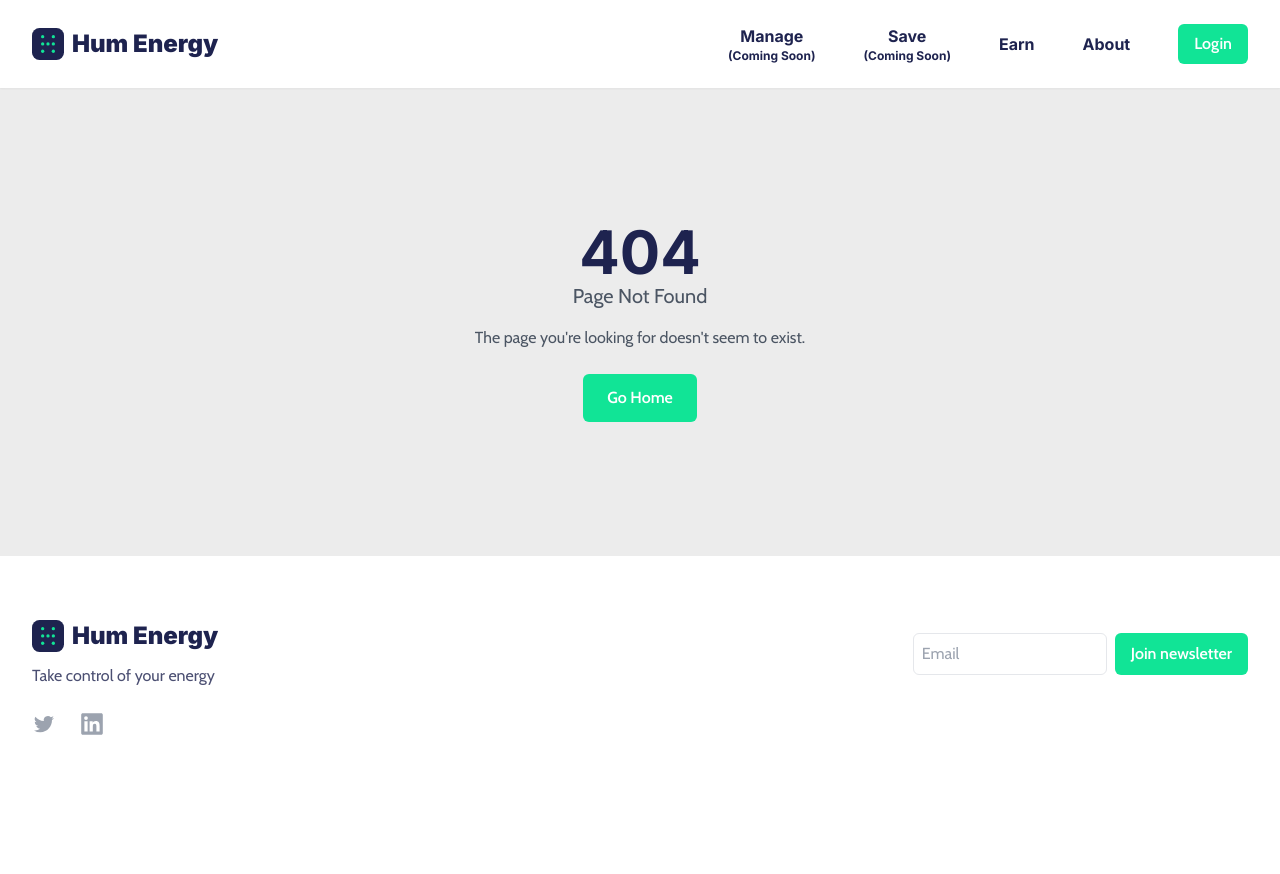
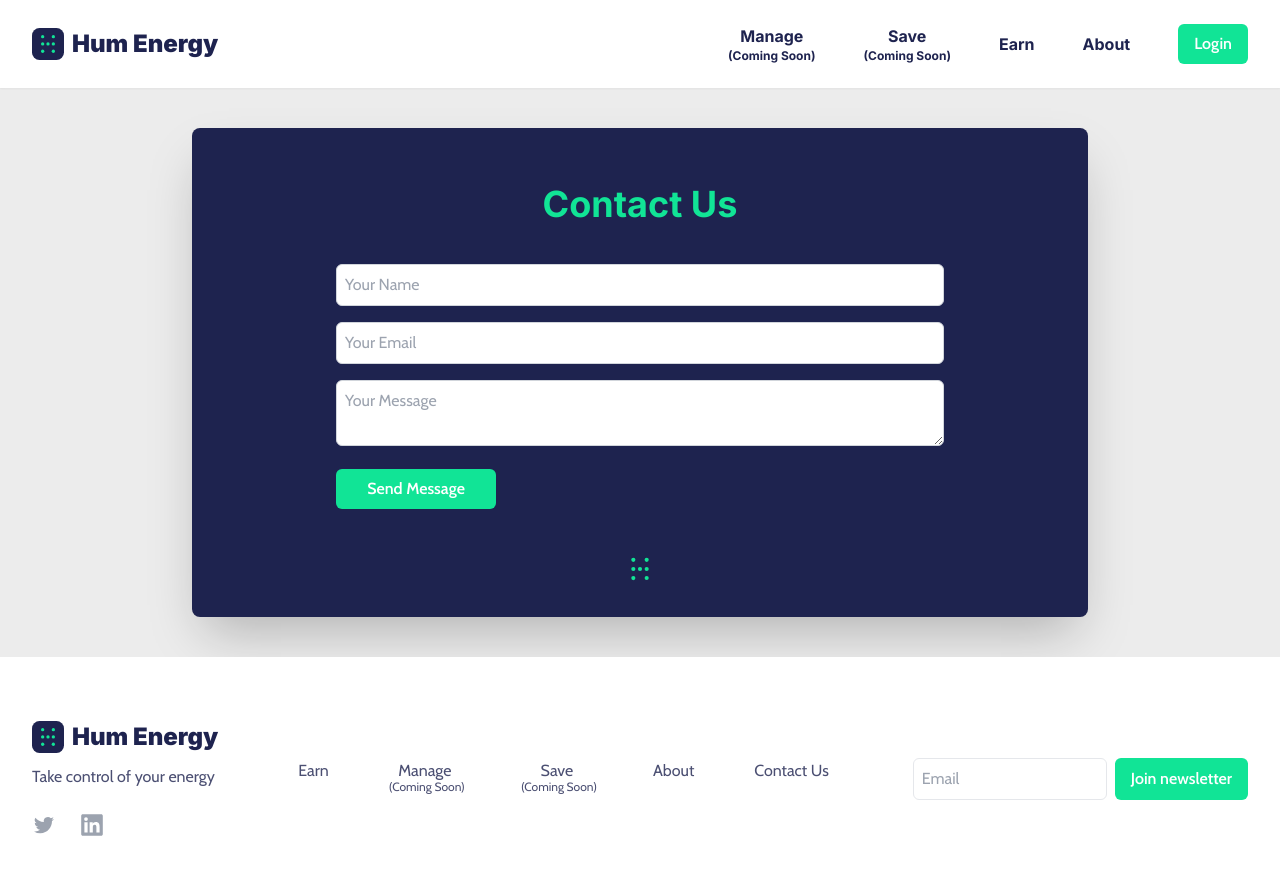
Before and after one commit to JamesDLamming/humenergy-web, a Next.js app: page /contact in a window 1280 px wide. Before the commit this address had no page. Shown: the top 874 px of the page. Before the commit the page ends 800 px from the top, so only its background shows below. Built offline with nearby package versions, Linux system fonts and the light colour scheme.

Commit message:
footer and contact us

```diff
--- /dev/null
+++ b/components/ContactForm.js
@@ -0,0 +1,142 @@
+import React, { useState } from 'react';
+import DefaultButton from './DefaultButton';
+
+const ContactForm = () => {
+  const [formData, setFormData] = useState({
+    name: '',
+    email: '',
+    message: '',
+  });
+
+  const [errors, setErrors] = useState({});
+
+  const [isSubmitted, setIsSubmitted] = useState(false);
+  const [isLoading, setLoading] = useState(false);
+
+  const handleChange = (e) => {
+    setFormData({ ...formData, [e.target.name]: e.target.value });
+    setIsSubmitted(false);
+    setLoading(false);
+    if (errors[e.target.name]) {
+      setErrors((prevErrors) => ({
+        ...prevErrors,
+        [e.target.name]: null,
+      }));
+    }
+  };
+
+  const validateForm = () => {
+    let isValid = true;
+    let errors = {};
+
+    if (!formData.name.trim()) {
+      errors.name = 'Name is required';
+      isValid = false;
+    }
+
+    if (!formData.email.trim()) {
+      errors.email = 'Email is required';
+      isValid = false;
+    } else if (!/\S+@\S+\.\S+/.test(formData.email)) {
+      errors.email = 'Email is invalid';
+      isValid = false;
+    }
+    if (!formData.message.trim()) {
+      errors.message = 'Message is required';
+      isValid = false;
+    }
+
+    setErrors(errors);
+    return isValid;
+  };
+
+  const handleSubmit = (e) => {
+    e.preventDefault();
+    setLoading(true);
+    if (!validateForm()) {
+      console.log('Validation Failed', errors);
+      setLoading(false);
+      return;
+    }
+    fetch(
+      `${process.env.NEXT_PUBLIC_BASE_API_URL}/api/send-contact-form-email`,
+      {
+        method: 'POST',
+        headers: {
+          'Content-Type': 'application/json',
+        },
+        body: JSON.stringify(formData),
+      }
+    )
+      .then((response) => response.text())
+      .then((data) => {
+        console.log('Success:', data);
+        setLoading(false);
+
+        setIsSubmitted(true);
+      })
+      .catch((error) => {
+        console.error('Error:', error);
+        setLoading(false);
+        setIsSubmitted(false);
+      });
+  };
+
+  return (
+    <form onSubmit={handleSubmit} noValidate className="space-y-4 text-main">
+      <div>
+        <input
+          type="text"
+          name="name"
+          value={formData.name}
+          onChange={handleChange}
+          placeholder="Your Name"
+          className={`p-2 border border-gray-300 rounded-md w-full ${
+            errors.firstName ? 'border-red-500' : ''
+          }`}
+          required
+        />
+        {errors.name && <p className="text-red-500 mt-2">{errors.name}</p>}
+      </div>
+      <div>
+        <input
+          type="email"
+          name="email"
+          value={formData.email}
+          onChange={handleChange}
+          placeholder="Your Email"
+          className={`p-2 border border-gray-300 rounded-md w-full ${
+            errors.email ? 'border-red-500' : ''
+          }`}
+          required
+        />
+        {errors.email && <p className="text-red-500 mt-2">{errors.email}</p>}
+      </div>
+      <div>
+        <textarea
+          name="message"
+          value={formData.message}
+          onChange={handleChange}
+          placeholder="Your Message"
+          className={`p-2 border border-gray-300 rounded-md w-full ${
+            errors.message ? 'border-red-500' : ''
+          }`}
+          required
+        />
+        {errors.message && <p className="text-red-500 ">{errors.message}</p>}
+      </div>
+
+      <DefaultButton
+        className="-mb-2 w-full sm:w-40"
+        type="submit"
+        submittedStyle={`${
+          isSubmitted ? ' !bg-accentSecondary !text-black !font-bold ' : ''
+        }`}
+      >
+        {isLoading ? 'Sending...' : isSubmitted ? 'Sent' : 'Send Message'}
+      </DefaultButton>
+    </form>
+  );
+};
+
+export default ContactForm;
--- a/components/DefaultButton.js
+++ b/components/DefaultButton.js
@@ -1,7 +1,8 @@
-const DefaultButton = ({ onClick, submittedStyle, ...props }) => {
+const DefaultButton = ({ onClick, type, submittedStyle, ...props }) => {
   return (
     <button
       onClick={onClick}
+      type={type}
       className={`px-4 py-2 bg-accent text-white font-semibold rounded-md hover:shadow-lg hover:bg-opacity-80   ${props.className} ${submittedStyle} `}
     >
       {props.children}
--- a/components/Footer.js
+++ b/components/Footer.js
@@ -1,5 +1,23 @@
 import React, { useState } from 'react';
 import SignupBox from './SignupBox';
+import Link from 'next/link';
+
+const footerLinks = [
+  { href: '/earn', label: 'Earn' },
+  {
+    href: '',
+    label: 'Manage',
+    comingSoon: true,
+  },
+  {
+    href: '',
+    label: 'Save',
+    comingSoon: true,
+  },
+  { href: '/about', label: 'About' },
+
+  { href: '/contact', label: 'Contact Us' },
+];
 
 const Footer = () => {
   return (
@@ -9,7 +27,8 @@ const Footer = () => {
           <h2 id="footerHeading" className="sr-only">
             Footer
           </h2>
-          <div className="sm:hidden max-w-7xl mx-auto py-12 px-4 sm:px-6 lg:py-16 lg:px-8sm:max-w-3xl lg:max-w-7xl  relative">
+          {/* Mobile to Large*/}
+          <div className="lg:hidden max-w-7xl mx-auto py-12 px-4 sm:px-6 lg:py-16 lg:px-8sm:max-w-3xl lg:max-w-7xl  relative">
             <div className="flex-col flex items-center gap-y-3 justify-between">
               <div className="items-center">
                 <div
@@ -30,6 +49,24 @@ const Footer = () => {
                 <p className=" text-base">Take control of your energy</p>
 
                 {/* <p className=" text-base mb-6">Your energy, on auto-pilot</p> */}
+              </div>
+
+              <div className="flex-1 items-center justify-center text-center space-y-1 mt-4 mb-6 sm:flex sm:space-x-8 sm:items-baseline">
+                {footerLinks.map(({ href, label, comingSoon }, index) => (
+                  <li className="flex justify-center" key={index}>
+                    <Link
+                      href={href}
+                      className="flex items-center text-base text-mainSecondary sm:block "
+                    >
+                      <span className="mr-1">{label}</span>
+                      {comingSoon && (
+                        <span className="text-xs sm:block leading-[0.5rem]">
+                          (Coming Soon)
+                        </span>
+                      )}
+                    </Link>
+                  </li>
+                ))}
               </div>
 
               <div className="items-top">
@@ -73,7 +110,8 @@ const Footer = () => {
             </div>
           </div>
 
-          <div className="hidden sm:block max-w-7xl mx-auto py-12 px-4 sm:px-6 lg:py-16 lg:px-8  sm:max-w-3xl lg:max-w-7xl  relative">
+          {/* Large */}
+          <div className="hidden lg:block max-w-7xl mx-auto py-12 px-4 sm:px-6 lg:py-16 lg:px-8  sm:max-w-3xl lg:max-w-7xl  relative">
             <div className="flex items-center justify-between">
               <div className="">
                 <div
@@ -94,12 +132,6 @@ const Footer = () => {
                 <p className=" text-base">Take control of your energy</p>
 
                 {/* <p className=" text-base mb-6">Your energy, on auto-pilot</p> */}
-              </div>
-
-              <div className="items-top">
-                <SignupBox></SignupBox>
-              </div>
-            </div>
                 <div className="hidden sm:flex space-x-6 mt-6 ">
                   <a
                     href="https://twitter.com/humenergyapp"
@@ -135,6 +167,30 @@ const Footer = () => {
                   </a>
                 </div>
               </div>
+
+              <div className="sm:flex-1 lg:flex items-baseline justify-center text-center space-y-1 lg:space-x-6 lg:space-y-0 xl:gap-x-8 mt-4 mb-6">
+                {footerLinks.map(({ href, label, comingSoon }, index) => (
+                  <li className="flex  justify-center  " key={index}>
+                    <Link
+                      href={href}
+                      className="flex items-baseline text-base text-mainSecondary lg:block "
+                    >
+                      <span className="mr-1">{label}</span>
+                      {comingSoon && (
+                        <span className="text-xs leading-[0.5rem] lg:block">
+                          (Coming Soon)
+                        </span>
+                      )}
+                    </Link>
+                  </li>
+                ))}
+              </div>
+
+              <div className="items-top">
+                <SignupBox></SignupBox>
+              </div>
+            </div>
+          </div>
         </footer>
       </div>
     </>
--- a/package.json
+++ b/package.json
@@ -11,12 +11,15 @@
     "@mui/material": "^5.15.2",
     "autoprefixer": "^10.4.16",
     "axios": "^1.6.2",
+    "body-parser": "^1.20.2",
     "cors": "^2.8.5",
     "dotenv": "^16.3.1",
     "express": "^4.18.2",
     "google-auth-library": "^9.4.1",
     "google-spreadsheet": "^4.1.1",
+    "googleapis": "^130.0.0",
     "next": "^14.0.3",
+    "nodemailer": "^6.9.8",
     "postcss": "^8.4.31",
     "prop-types": "^15.8.1",
     "react": "^18.2.0",
--- /dev/null
+++ b/pages/contact.js
@@ -0,0 +1,40 @@
+import React from 'react';
+import Footer from '../components/Footer';
+import Nav from '../components/Nav';
+import SEO from '../components/SEO';
+import ContactForm from '../components/ContactForm';
+
+const ContactUsPage = () => {
+  return (
+    <>
+      <SEO title="Contact Us" />
+
+      <div className="page-container bg-bgMain flex flex-col min-h-screen overflow-hidden">
+        <Nav></Nav>
+        <div className="main-content about mx-4 flex-grow">
+          <div
+            className="max-w-xl px-4 align-center mx-auto sm:max-w-3xl sm:px-6 lg:px-8 lg:max-w-4xl shadow-2xl text-bgMain bg-main  py-4 rounded-lg my-10
+            "
+          >
+            <header className="text-center my-10">
+              <h1 className="text-4xl font-bold text-accent">Contact Us</h1>
+            </header>
+            <div className="max-w-xl px-4 mx-auto sm:max-w-2xl sm:px-6 lg:px-8 lg:max-w-2xl  relative z-10 mb-10">
+              <ContactForm />
+            </div>
+            <div className=" text-xl mb-3 flex flex-wrap items-center justify-center lg:flex-1 gap-x-2">
+              <img
+                className="w-auto h-10"
+                src="/HumEnergyLogoSquare-nobackground.svg"
+                alt="Hum Energy logo"
+              ></img>
+            </div>
+          </div>
+        </div>
+        <Footer> </Footer>
+      </div>
+    </>
+  );
+};
+
+export default ContactUsPage;
```
Also changed, not shown: api/controllers/contactFormEmailController.js (added, +24 -0 lines), api/index.js (+7 -1 lines), api/routes/contactFormEmailRoutes.js (added, +12 -0 lines), api/services/emailService.js (added, +23 -0 lines), 1 other file (tests, documents, lock files or other folders). Lines whose indentation alone changed are shown as unchanged.
